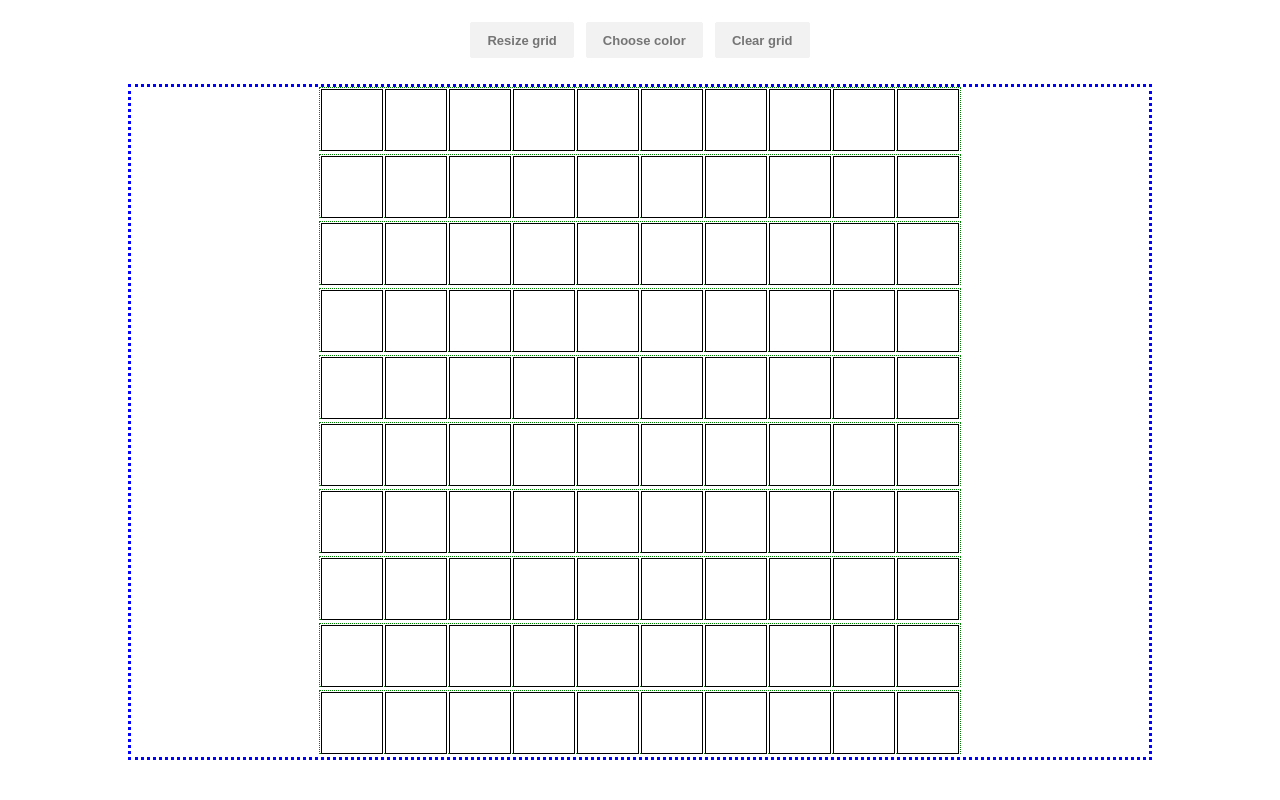
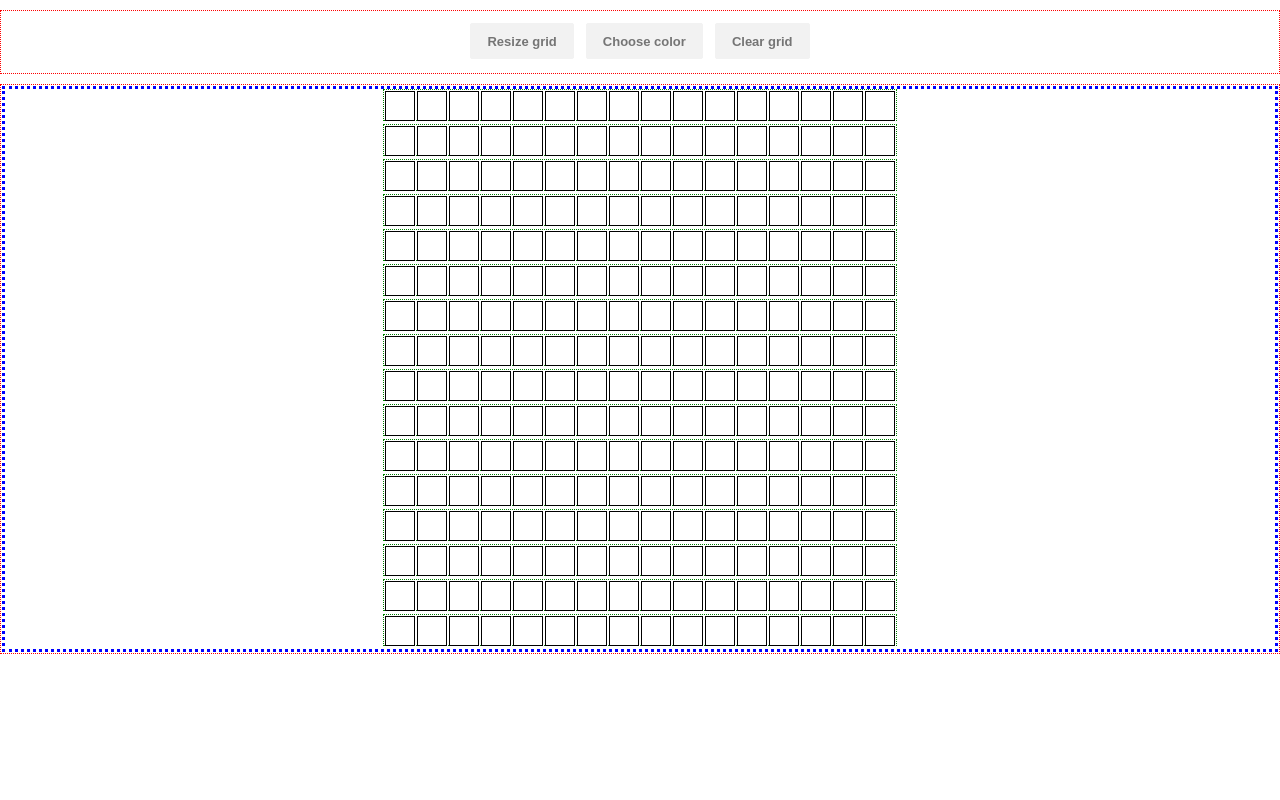
Before and after one commit to amr-ergawy/EtchASketchJavascriptJQuery, a PHP site: page / in a window 1280 px wide. Run offline with PHP 8.4, Linux system fonts and the light colour scheme; some libraries are stand-ins or nearby versions.

Commit message:
- Fixed a row-distortion that appeared when: 1. zooming out. 2. reload. 3. zooming in.
- TODO:
1. Initializing the gird with fixed dimensions perhaps using client-screen
dimensions.
2. Setting the min-width of the div-board when creating the grid.

```diff
--- a/css/global.css
+++ b/css/global.css
@@ -21,7 +21,6 @@
 .div-frame {
 	padding: 1px 1px 1px 1px;
 
-	width: 80%;
 	min-width: 980px;
 
 	margin-left: auto;
@@ -31,16 +30,15 @@
 	/* border is only enabled for testing purposes.*/
 	/* avoid sub-pixle calculations
 	 * by setting border width to 3px.*/
-	/* border: 3px dotted red; */
+	border: 1px dotted red;
 }
 
 #menu-frame {
-	min-height: 61px;
+	min-height: 60px;
 	text-align: center;
 }
 
 #board-frame {
-	height: 80%;
-	min-height: 490px;
+	min-height: 480px;
 	margin-bottom: 5px;
 }
--- a/script/board.js
+++ b/script/board.js
@@ -1,7 +1,7 @@
 $(document).ready(function() {
 	console.log('handling document-ready ...');
 
-	boardLayout(10, 10);
+	boardLayout(16, 16);
 
 	console.log('handled document-ready')
 });
@@ -47,7 +47,6 @@
 	var divNode;
 
 	divNode = document.createElement("DIV");
-	// divNode.appendChild(document.createTextNode("Test"));
 	divNode.className = "board-row";
 	divNode.style.minWidth = (cellWidth*cols)+"px";
 	divNode.style.height = cellHeight+"px";
```
